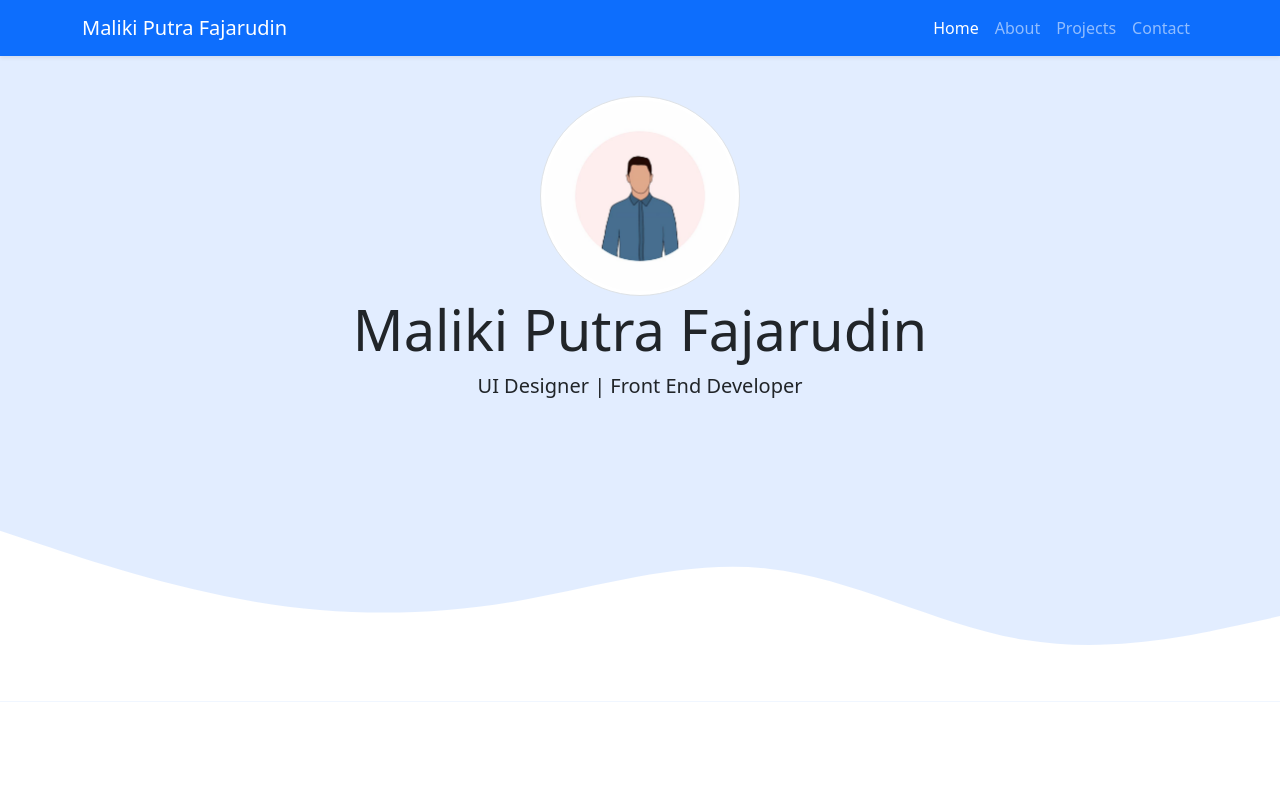
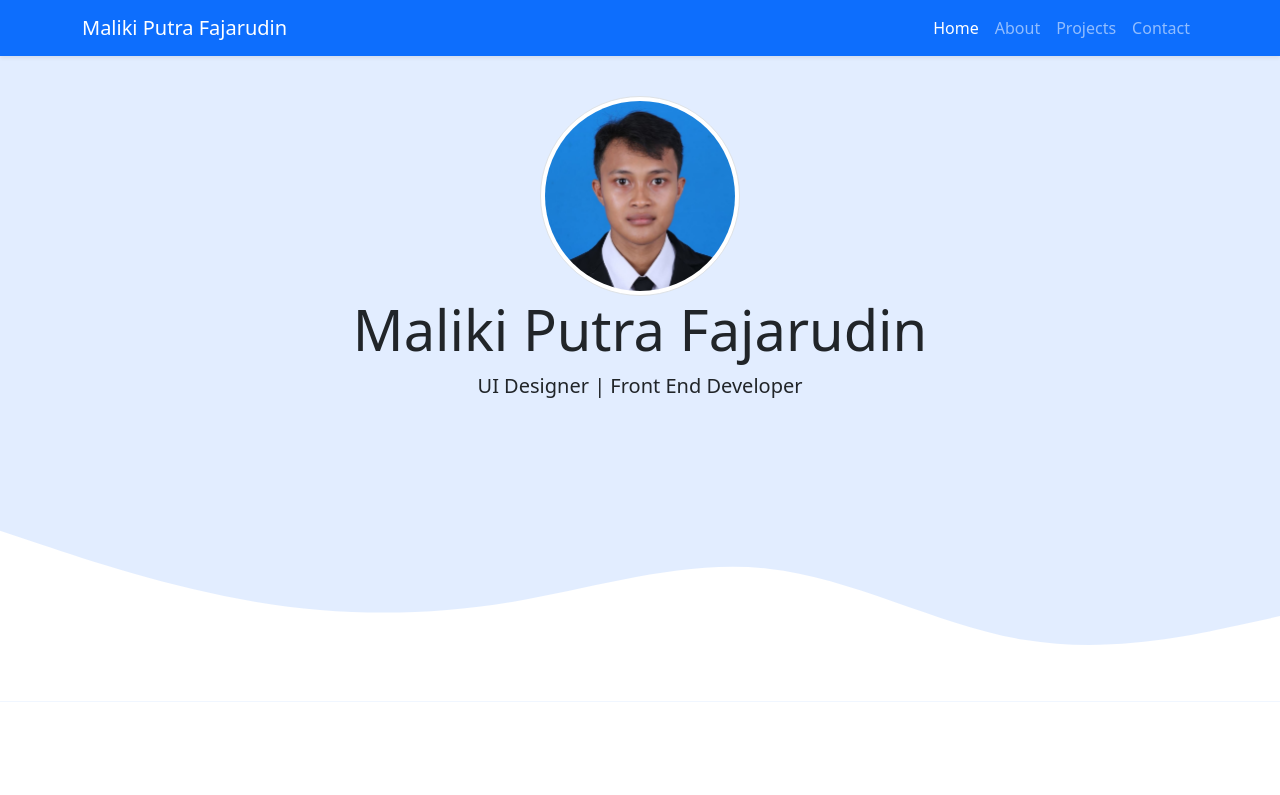
Before and after one commit to malikipf/portfolio_sederhana_byBootstrap, a plain HTML site: page index.html in a window 1280 px wide. Shown: the top 795 px of the page. Drawn offline with nearby package versions, Linux system fonts and the light colour scheme.

Commit message:
menambahkan file profile baru

```diff
--- a/index.html
+++ b/index.html
@@ -49,7 +49,7 @@
 
     <!-- jumbotron -->
     <section class="jumbotron text-center">
-      <img src="img/profile.jpg" alt="Profile" width="200px" class="rounded-circle img-thumbnail" />
+      <img src="img/profile_maliki.jpg" alt="Profile" width="200px" class="rounded-circle img-thumbnail" />
       <h1 class="display-4">Maliki Putra Fajarudin</h1>
       <p class="lead"></p>
       <svg xmlns="http://www.w3.org/2000/svg" viewBox="0 0 1440 320">
```
Also changed, not shown: img/profile_maliki.jpg (added).
